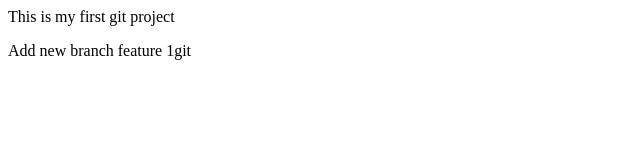
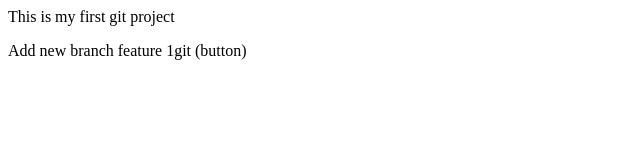
Before and after one commit to Zahid0247/localrepo, a plain HTML site: page index.html in a window 1280 px wide. Shown: the full height of the page, 0-640 px from the left. Drawn offline with Linux system fonts and the light colour scheme.

```diff
--- a/index.html
+++ b/index.html
@@ -1,3 +1,3 @@
 <p>This is my first git project</p>
 
-<p>Add new branch feature 1git </p>
+<p>Add new branch feature 1git (button)</p>
```
